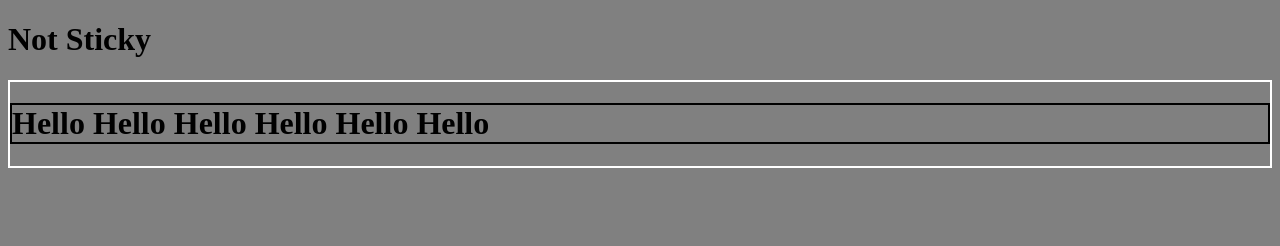
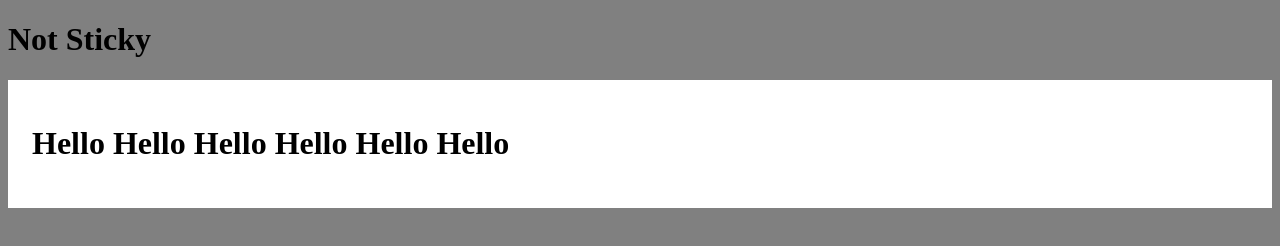
Before and after one commit to Eran2001/dp-css-course, a website built with Vite: page index.html in a window 1280 px wide. Shown: the top 246 px of the page. Built offline with nearby package versions, Linux system fonts and the light colour scheme; a web font is replaced by a local one.

Commit message:
add z-index with positioning

```diff
--- a/index.html
+++ b/index.html
@@ -12,7 +12,7 @@
   </head>
   <body>
     <div id="app">
-      <div>
+      <div class="sticky">
         <h1>Not Sticky</h1>
       </div>
       <div class="heading-div">
--- a/src/style.css
+++ b/src/style.css
@@ -29,13 +29,15 @@ html {
   min-height: 200vh;
 }
 
-.heading-div {
+.sticky {
   position: sticky;
-  top: 5%;
-  border: 2px solid #FFF;
+  top: 0;
 }
 
-.heading {
-  border: 2px solid #000;
-  max-width: 200%;
+.heading-div {
+  top: 5%;
+  padding: 1.5rem;
+  background-color: #FFF;
+  z-index: 10;
+  position: relative;
 }
```
